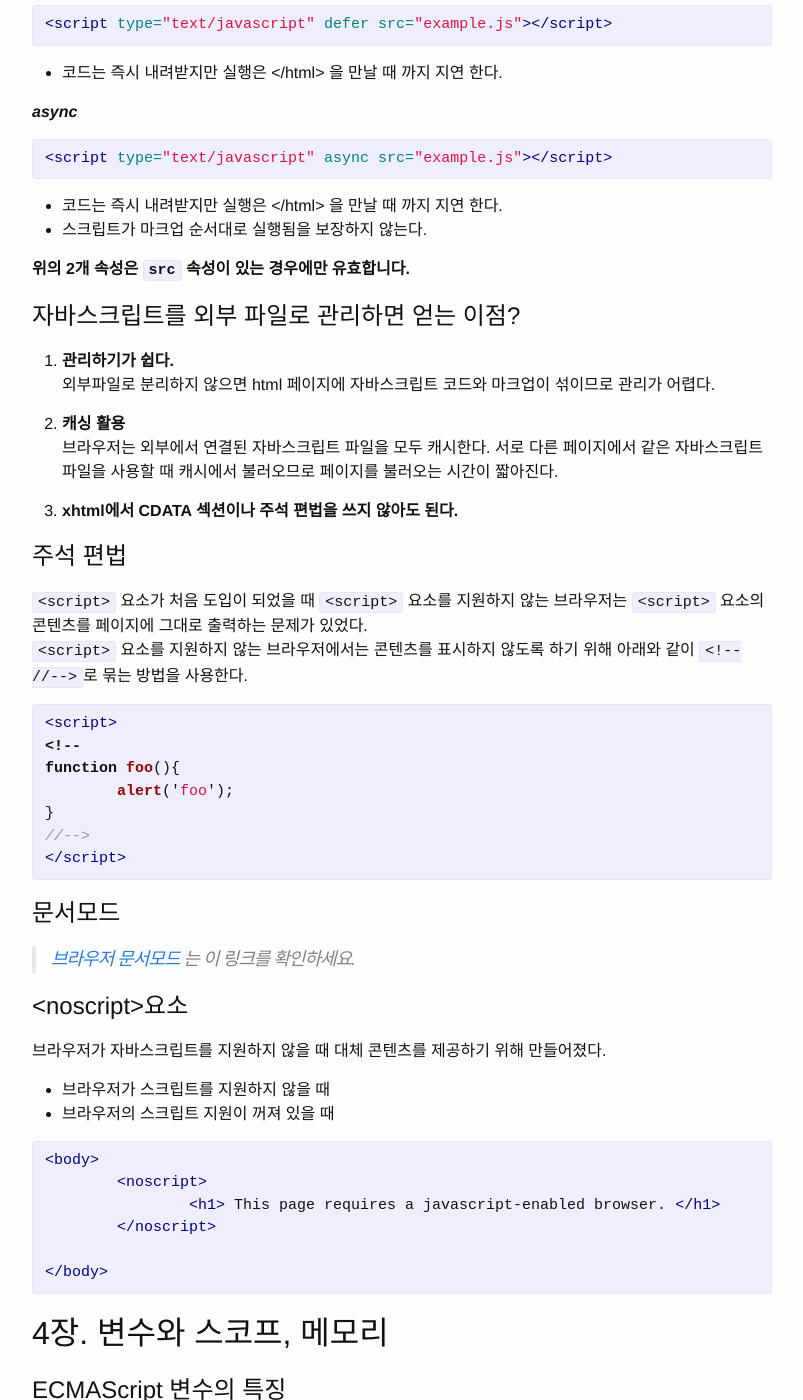
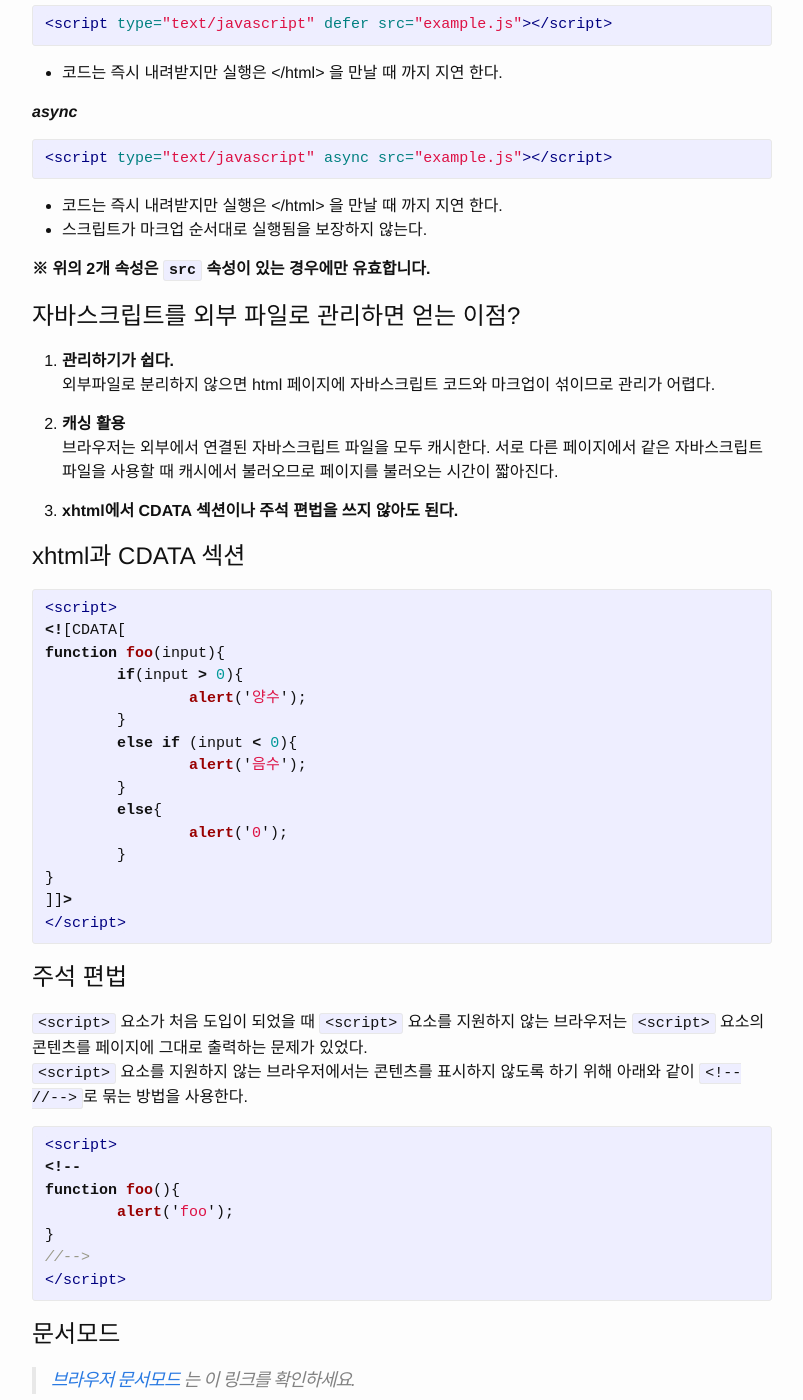
Before and after one commit to iyoon/iyoon.github.io, a Jekyll site: the page built from _posts/2015-05-25-javascript.markdown, in a window 1280 px wide and 1400 px high, scrolled down 1671 px. Shown: the whole window, without its empty margins (238-1041 px from the left). Built offline with Jekyll 4.4.1, drawn with Linux system fonts in a browser that asks for light colours; some of the changed text lies outside the part shown.

Commit message:
edit post javascript

````diff
--- a/_posts/2015-05-25-javascript.markdown
+++ b/_posts/2015-05-25-javascript.markdown
@@ -76,7 +76,7 @@ categories: jekyll update
 - 코드는 즉시 내려받지만 실행은 </html> 을 만날 때 까지 지연 한다.
 - 스크립트가 마크업 순서대로 실행됨을 보장하지 않는다.
 
-__위의 2개 속성은 ```src``` 속성이 있는 경우에만 유효합니다.__
+__※ 위의 2개 속성은 ```src``` 속성이 있는 경우에만 유효합니다.__
 
 
 # 자바스크립트를 외부 파일로 관리하면 얻는 이점?
@@ -89,6 +89,25 @@ __위의 2개 속성은 ```src``` 속성이 있는 경우에만 유효합니다.
 
 3. **xhtml에서 CDATA 섹션이나 주석 편법을 쓰지 않아도 된다.**
 
+# xhtml과 CDATA 섹션
+
+{% highlight html %}
+<script>
+<![CDATA[
+function foo(input){
+	if(input > 0){
+		alert('양수');
+	}
+	else if (input < 0){
+		alert('음수');
+	}
+	else{
+		alert('0');
+	}
+}
+]]>
+</script>
+{% endhighlight %}
 
 # 주석 편법
 
@@ -313,7 +332,7 @@ alert(result);		// 30
 # 식별자 검색
 컨텍스트 안에서 식별자를 참조 하면 검색을 하게 되는데 검색은 현재 컨텍스트 부터 스코프 체인을 따라 검색한다.
 식별자를 찾으면 더 이상 검색을 하지 않기 때문에 부모 컨텍스트에 해당 식별자가 있더라도 참조 할 수 없다.
-전역 컨텍스트의 변수를 참조하려면 window.color 와 같이 명시해야 한다.
+전역 컨텍스트의 변수를 참조하려면 ```window.color``` 와 같이 명시해야 한다.
 
 
 # 가비지 콜렉션
````
Also changed, not shown: 2 other files.
